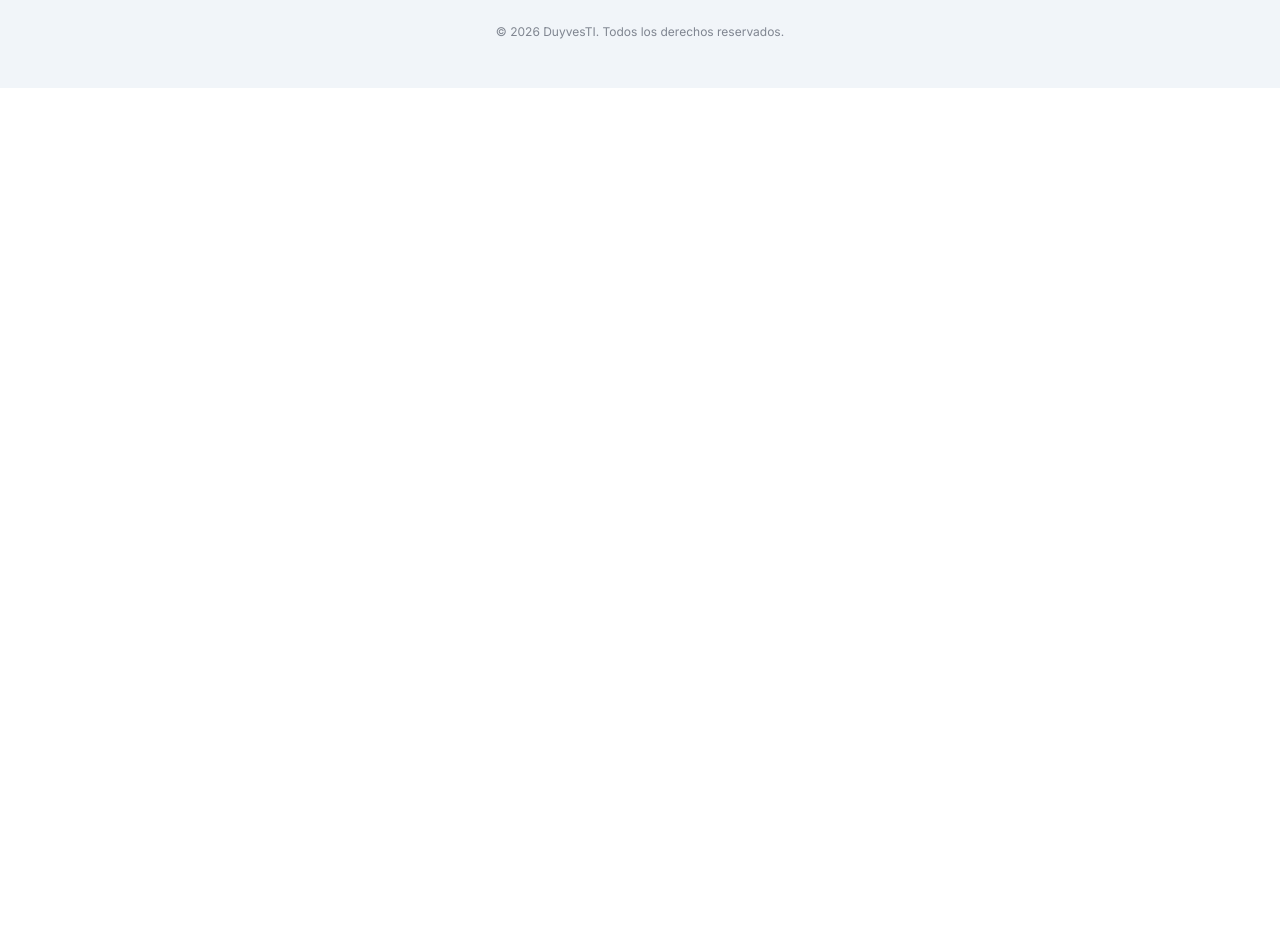
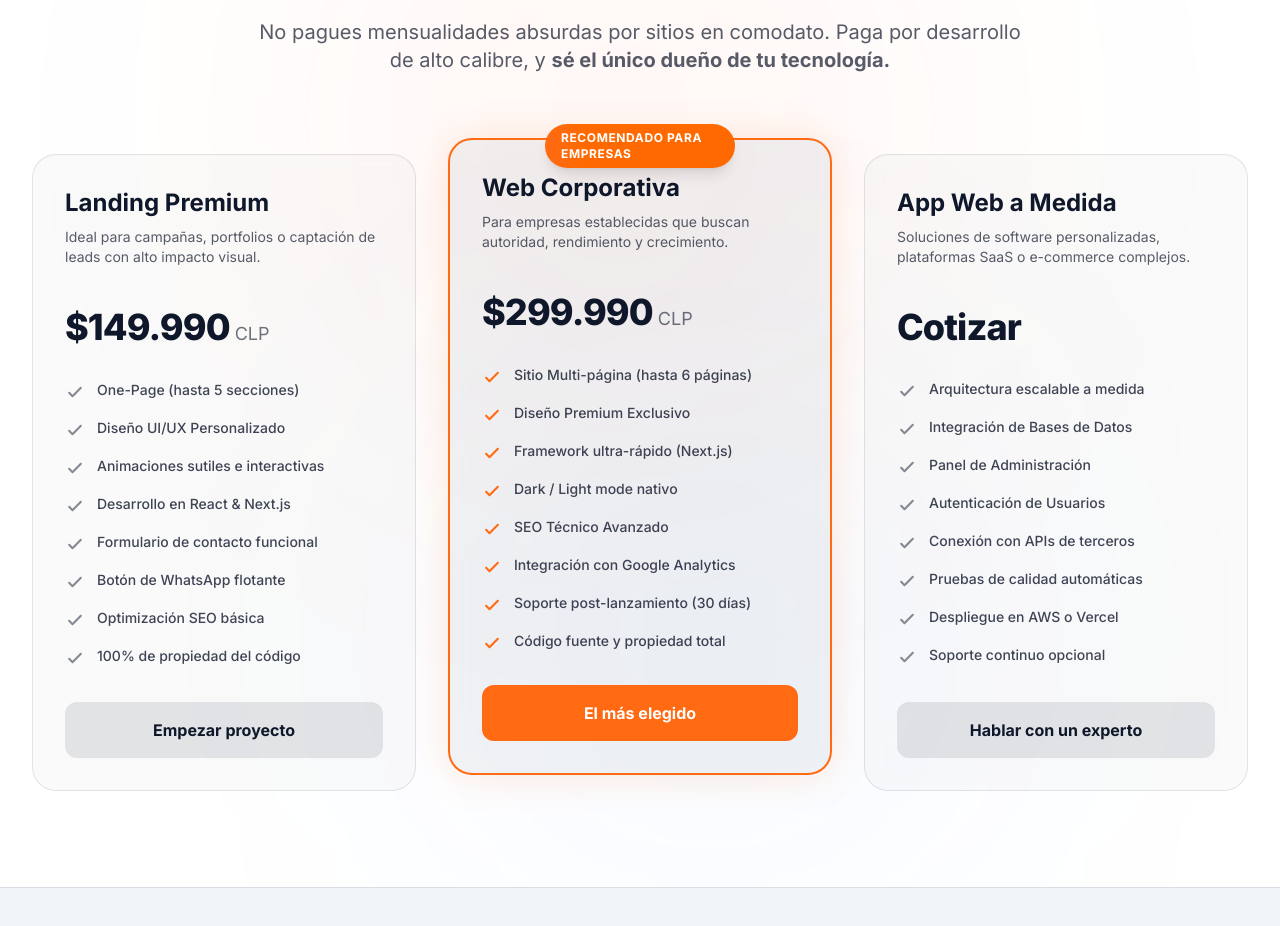
Before and after one commit to DuyvesTI/WebPagesDuyvesTI, a Next.js app: page / in a window 1280 px wide. Shown: the part 3024-3950 px from the top of the page. Before the commit the page ends 3112 px from the top, so only its background shows below. Built offline with nearby package versions, Linux system fonts and the light colour scheme.

Commit message:
feat: agregar seccion premium de planes y precios

```diff
--- a/src/app/page.tsx
+++ b/src/app/page.tsx
@@ -1,6 +1,7 @@
 import Hero from "@/components/Hero";
 import Services from "@/components/Services";
 import Process from "@/components/Process";
+import Pricing from "@/components/Pricing";
 
 export default function Home() {
   return (
@@ -8,6 +9,7 @@ export default function Home() {
       <Hero />
       <Services />
       <Process />
+      <Pricing />
     </div>
   );
 }
--- /dev/null
+++ b/src/components/Pricing.tsx
@@ -0,0 +1,140 @@
+"use client";
+
+import React from "react";
+
+export default function Pricing() {
+  const plans = [
+    {
+      name: "Landing Premium",
+      price: "$149.990",
+      description: "Ideal para campañas, portfolios o captación de leads con alto impacto visual.",
+      features: [
+        "One-Page (hasta 5 secciones)",
+        "Diseño UI/UX Personalizado",
+        "Animaciones sutiles e interactivas",
+        "Desarrollo en React & Next.js",
+        "Formulario de contacto funcional",
+        "Botón de WhatsApp flotante",
+        "Optimización SEO básica",
+        "100% de propiedad del código"
+      ],
+      cta: "Empezar proyecto",
+      highlighted: false,
+    },
+    {
+      name: "Web Corporativa",
+      price: "$299.990",
+      description: "Para empresas establecidas que buscan autoridad, rendimiento y crecimiento.",
+      features: [
+        "Sitio Multi-página (hasta 6 páginas)",
+        "Diseño Premium Exclusivo",
+        "Framework ultra-rápido (Next.js)",
+        "Dark / Light mode nativo",
+        "SEO Técnico Avanzado",
+        "Integración con Google Analytics",
+        "Soporte post-lanzamiento (30 días)",
+        "Código fuente y propiedad total"
+      ],
+      cta: "El más elegido",
+      highlighted: true,
+    },
+    {
+      name: "App Web a Medida",
+      price: "Cotizar",
+      description: "Soluciones de software personalizadas, plataformas SaaS o e-commerce complejos.",
+      features: [
+        "Arquitectura escalable a medida",
+        "Integración de Bases de Datos",
+        "Panel de Administración",
+        "Autenticación de Usuarios",
+        "Conexión con APIs de terceros",
+        "Pruebas de calidad automáticas",
+        "Despliegue en AWS o Vercel",
+        "Soporte continuo opcional"
+      ],
+      cta: "Hablar con un experto",
+      highlighted: false,
+    },
+  ];
+
+  return (
+    <section id="planes" className="py-24 relative overflow-hidden bg-background">
+      {/* Luces de fondo dramáticas */}
+      <div className="absolute top-0 left-1/4 w-[600px] h-[600px] bg-brand-orange/5 rounded-full blur-[150px] pointer-events-none" />
+      <div className="absolute bottom-0 right-1/4 w-[500px] h-[500px] bg-blue-500/5 rounded-full blur-[150px] pointer-events-none" />
+
+      <div className="max-w-7xl mx-auto px-4 sm:px-6 lg:px-8 relative z-10">
+        <div className="text-center max-w-3xl mx-auto mb-20 animate-fade-in">
+          <h2 className="text-sm font-bold tracking-widest text-[#FF6A13] uppercase mb-3">
+            Inversión Estratégica
+          </h2>
+          <h3 className="text-4xl md:text-5xl font-extrabold text-foreground tracking-tight mb-6">
+            Planes de Ingeniería <span className="text-transparent bg-clip-text bg-gradient-to-r from-[#FF6A13] to-orange-400">Web</span>
+          </h3>
+          <p className="text-xl text-foreground/70">
+            No pagues mensualidades absurdas por sitios en comodato. Paga por desarrollo de alto calibre, y <strong>sé el único dueño de tu tecnología.</strong>
+          </p>
+        </div>
+
+        <div className="grid grid-cols-1 md:grid-cols-3 gap-8 items-center">
+          {plans.map((plan, idx) => (
+            <div
+              key={plan.name}
+              className={`relative rounded-3xl p-8 backdrop-blur-sm transition-all duration-300 flex flex-col h-full ${
+                plan.highlighted
+                  ? "bg-foreground/5 border-2 border-[#FF6A13] shadow-[0_0_40px_rgba(255,106,19,0.15)] md:-translate-y-4"
+                  : "bg-foreground/[0.02] border border-foreground/10 hover:border-foreground/30 hover:bg-foreground/[0.04]"
+              }`}
+            >
+              {plan.highlighted && (
+                <div className="absolute -top-4 left-1/2 -translate-x-1/2 bg-gradient-to-r from-[#FF6A13] to-orange-500 text-white text-xs font-bold px-4 py-1.5 rounded-full uppercase tracking-wider shadow-lg">
+                  Recomendado para Empresas
+                </div>
+              )}
+
+              <div className="mb-8">
+                <h4 className="text-2xl font-bold text-foreground mb-2">{plan.name}</h4>
+                <p className="text-foreground/70 h-12 text-sm">{plan.description}</p>
+              </div>
+
+              <div className="mb-8">
+                <span className="text-4xl font-extrabold text-foreground tracking-tight">
+                  {plan.price}
+                </span>
+                {plan.price !== "Cotizar" && <span className="text-foreground/60 text-lg"> CLP</span>}
+              </div>
+
+              <ul className="space-y-4 mb-8 flex-grow">
+                {plan.features.map((feature, i) => (
+                  <li key={i} className="flex items-start">
+                    <svg
+                      className={`w-5 h-5 mr-3 shrink-0 mt-0.5 ${plan.highlighted ? "text-[#FF6A13]" : "text-foreground/50"}`}
+                      fill="none"
+                      viewBox="0 0 24 24"
+                      stroke="currentColor"
+                      strokeWidth="2.5"
+                    >
+                      <path strokeLinecap="round" strokeLinejoin="round" d="M5 13l4 4L19 7" />
+                    </svg>
+                    <span className="text-foreground/80 font-medium text-sm w-full">{feature}</span>
+                  </li>
+                ))}
+              </ul>
+
+              <a
+                href="#contacto"
+                className={`w-full py-4 px-6 rounded-xl font-bold text-center transition-all duration-300 ${
+                  plan.highlighted
+                    ? "bg-[#FF6A13] text-white hover:bg-orange-600 hover:shadow-[0_0_20px_rgba(255,106,19,0.4)]"
+                    : "bg-foreground/10 text-foreground hover:bg-foreground/20"
+                }`}
+              >
+                {plan.cta}
+              </a>
+            </div>
+          ))}
+        </div>
+      </div>
+    </section>
+  );
+}
--- a/src/components/Process.tsx
+++ b/src/components/Process.tsx
@@ -37,8 +37,8 @@ export default function Process() {
 
       <div className="max-w-7xl mx-auto px-4 sm:px-6 lg:px-8 relative z-10">
         <div className="text-center max-w-3xl mx-auto mb-20 animate-fade-in">
-          <h2 className="text-sm font-bold tracking-widest text-[#FF6A13] uppercase mb-3 drop-shadow-sm">
-            EL MÉTODO DUYVESTI
+          <h2 className="text-sm font-bold tracking-widest uppercase mb-3 drop-shadow-sm">
+            <span className="text-[#FF6A13]">EL MÉTODO DUYVES</span><span className="text-foreground">TI</span>
           </h2>
           <h3 className="text-4xl md:text-5xl font-extrabold text-foreground tracking-tight mb-6">
             Proceso de Desarrollo <span className="text-transparent bg-clip-text bg-gradient-to-r from-[#FF6A13] to-orange-300">Escalable</span>
```
